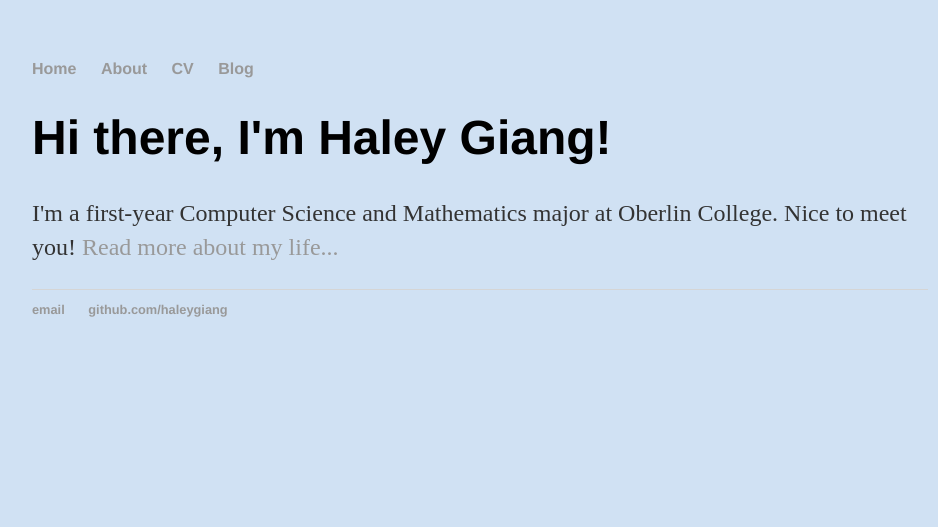
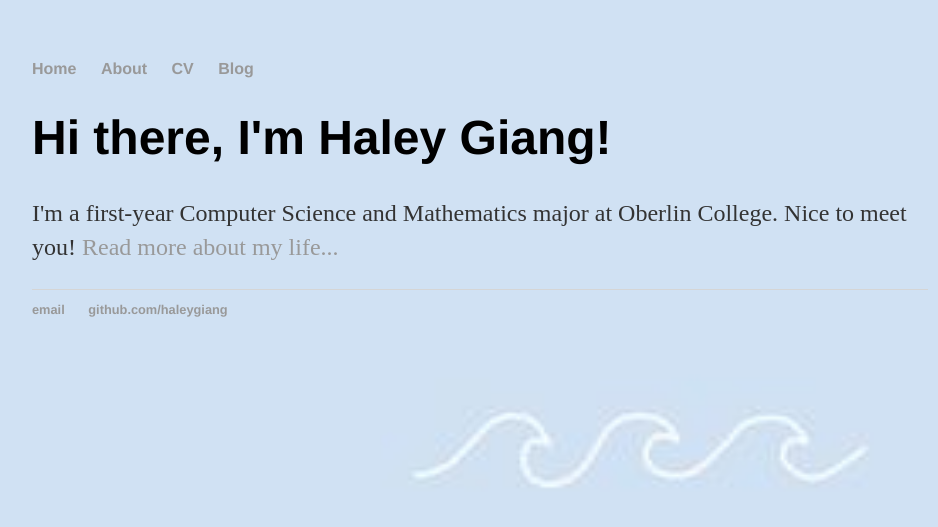
Before and after one commit to haleygiang/haleygiang.github.io, a Jekyll site: the page built from index.html, in a window 1280 px wide. Shown: the top 527 px of the page, without its empty margins (160-1098 px from the left). Built offline with Jekyll 4.4.1, drawn with Linux system fonts in a browser that asks for light colours.

Commit message:
Update index.html

```diff
--- a/index.html
+++ b/index.html
@@ -4,7 +4,7 @@ title: Haley Giang
 ---
 <style>
 	body{
-		background-image: url('bluebackground.jpg');
+		background-image: url('bluewavelandscape.jpg');
 	    background-repeat: no-repeat;
 	    background-attachment: fixed;
 	    background-size: cover;
```
